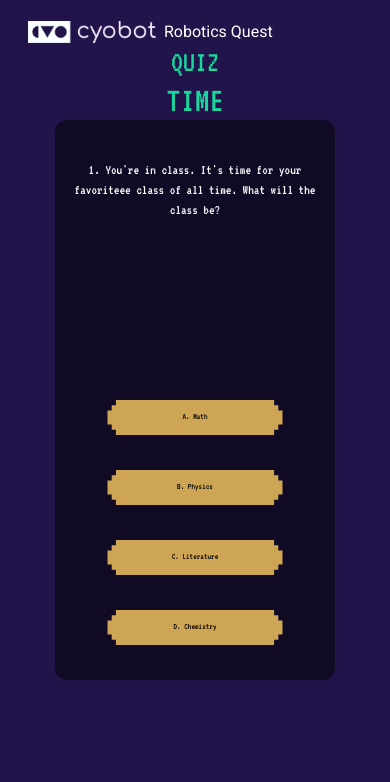
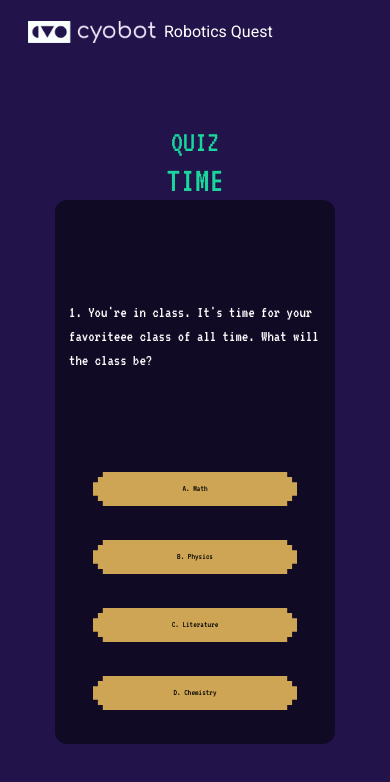
Before and after one commit to devcyobot/quiz-robotics-quest, a Next.js app: page /quiz in a window 390 px wide. Shown: the top 782 px of the page. Built offline with nearby package versions, Linux system fonts and the light colour scheme.

Commit message:
edit Option component and continue responsiveness

```diff
--- a/src/app/(app)/check-email/page.tsx
+++ b/src/app/(app)/check-email/page.tsx
@@ -7,9 +7,7 @@ import logoSrc from "../../../packages/client/assets/cyobot-logo.png";
 const CheckEmailPage: FC = () => {
   return (
     <main className="fixed inset-0 z-50 flex items-center justify-center bg-black bg-opacity-50">
-      <section
-        className={`container bg-brand-purple-dark rounded-xl shadow-lg p-4 w-auto sm:w-2/3 lg:w-1/2 max-h-400:h-[90%] h-2/3 sm:h-1/3 md:h-4/5 lg:h-1/2 max-h-[30rem] overflow-autoflex flex-col justify-between transform transition-all duration-300 `}
-      >
+      <section className="container bg-brand-purple-dark rounded-xl shadow-lg p-4 w-auto sm:w-2/3 lg:w-1/2 max-h-400:h-[90%] h-2/3 sm:h-1/3 md:h-4/5 lg:h-1/2 max-h-[30rem] overflow-autoflex flex-col justify-between transform transition-all duration-300">
         <div className="h-full flex flex-col justify-evenly">
           <div className="mx-auto">
             <LogoBadge description={""} src={logoSrc.src} />
--- a/src/app/(app)/page.tsx
+++ b/src/app/(app)/page.tsx
@@ -5,9 +5,7 @@ import Button from "../../packages/client/component/form/form-button/FormButton"
 const WelcomePage: FC = () => {
   return (
     <main className="fixed inset-0 z-50 flex items-center justify-center bg-black bg-opacity-50">
-      <section
-        className={`container bg-brand-purple-dark rounded-xl shadow-lg p-4 w-4/5 md:w-2/3 lg:w-1/2 max-h-400:h-[90%] h-2/3 sm:h-1/3 md:h-[55%] lg:h-1/2 max-h-[30rem] overflow-autoflex flex-col justify-between transform transition-all duration-300 `}
-      >
+      <section className="container bg-brand-purple-dark rounded-xl shadow-lg p-4 w-4/5 md:w-2/3 lg:w-1/2 max-h-400:h-[90%] h-2/3 sm:h-1/3 md:h-[55%] lg:h-1/2 max-h-[30rem] overflow-autoflex flex-col justify-between transform transition-all duration-300">
         <div className="h-full flex flex-col justify-evenly">
           <div className="mx-auto">
             <LogoBadge description={""} src={logoSrc.src} />
--- a/src/app/(app)/quiz/page.tsx
+++ b/src/app/(app)/quiz/page.tsx
@@ -19,25 +19,26 @@ const Quiz: FC = () => {
   }, [answers, recordLength, totalPages]);
 
   return (
-    <main className="container h-screen m-auto p-5">
-      <div>
+    <main className="container h-screen m-auto p-5 flex flex-col items-center">
       <div className="flex justify-between w-full">
         <LogoBadge description={"Robotics Quest"} src={logoSrc.src} />
       </div>
+      <div className="flex flex-col items-center m-auto sm:m-0">
         <h1 className="font-vt323 text-brand-green text-3xl sm:text-4xl md:text-5xl lg:text-6xl xl:text-7xl flex flex-col text-center">
-          QUIZ{" "}
+          QUIZ
+          <br />
           <span className="text-4xl sm:text-5xl md:text-6xl lg:text-7xl xl:text-8xl">
             TIME
           </span>
         </h1>
-      </div>
-      <div className="bg-black bg-opacity-50 h-[35rem] rounded-xl w-4/5 m-auto ">
+        <div className="transform transition-all duration-300 container bg-black bg-opacity-50 h-[34rem] sm:h-[35rem] rounded-xl w-4/5 xl:w-[65rem] 2xl:w-[70rem] justify-self-center">
           <QuizPagination
             totalPages={totalPages}
             onPageChange={handleNext}
             questions={QuizData}
           />
         </div>
+      </div>
     </main>
   );
 };
--- a/src/packages/client/component/Option.tsx
+++ b/src/packages/client/component/Option.tsx
@@ -39,6 +39,17 @@ const Option: FC<OptionProps> = ({ width, height, text }) => {
     `;
   };
 
+  const getPathText = (w: number, h: number): string => {
+    const originalWidth = 125;
+    const originalHeight = 20;
+    const scaleX = w / originalWidth;
+    const scaleY = h / originalHeight;
+
+    return `
+      M ${9 * scaleX} ${8 * scaleY} L ${116 * scaleX} ${8 * scaleY}
+      M ${9 * scaleX} ${14 * scaleY} L ${116 * scaleX} ${14 * scaleY}
+    `;
+  };
   const handleMouseOver = () => {
     setIsHovered(true);
   };
@@ -46,6 +57,11 @@ const Option: FC<OptionProps> = ({ width, height, text }) => {
   const handleMouseLeave = () => {
     setIsHovered(false);
   };
+
+  // The threshold to use the textPath, minimum to be 50 characters
+  // otherwise, use the default text
+  let useTextPath = false;
+  if (text.length > 50) useTextPath = true;
 
   return (
     <li
@@ -65,15 +81,31 @@ const Option: FC<OptionProps> = ({ width, height, text }) => {
           fill={isHovered ? "#1ad69c" : "#CEA455"}
           d={getPath(width, height)}
         ></path>
+        {useTextPath ? (
+          <>
+            <defs>
+              <path id={`option-path-${text}`} d={getPathText(width, height)} />
+            </defs>
+            <text>
+              <textPath
+                href={`#option-path-${text}`}
+                className="font-vt323 text-[0.33rem] sm:text-[0.355rem] md:text-[0.35rem] lg:text-[0.23rem] xl:text-[0.33rem] 2xl:text-[0.355rem]"
+              >
+                {text}
+              </textPath>
+            </text>
+          </>
+        ) : (
           <text
             x="50%"
             y="50%"
             dominantBaseline="middle"
             textAnchor="middle"
-          className="font-vt323 text-[0.32rem] md:text-[0.38rem]"
+            className="font-vt323 text-[0.33rem] sm:text-[0.355rem] md:text-[0.35rem] lg:text-[0.23rem] xl:text-[0.33rem] 2xl:text-[0.355rem]"
           >
             {text}
           </text>
+        )}
       </svg>
     </li>
   );
--- a/src/packages/client/component/Question.tsx
+++ b/src/packages/client/component/Question.tsx
@@ -10,16 +10,29 @@ const Question: FC<QuestionProps> = ({ description, options }) => {
 
   useEffect(() => {
     const updateDimensions = () => {
-      if (window.matchMedia("(max-width: 640px)").matches) {
-        setDimensions({ width: 100, height: 20 });
-      } else if (window.matchMedia("(max-width: 768px)").matches) {
+      // 2xl
+      if (window.matchMedia("(min-width: 1536px)").matches) {
         setDimensions({ width: 130, height: 20 });
-      } else if (window.matchMedia("(max-width: 1024px)").matches) {
+      }
+      // xl
+      else if (window.matchMedia("(min-width: 1280px)").matches) {
         setDimensions({ width: 120, height: 20 });
-      } else if (window.matchMedia("(max-width: 1280px)").matches) {
-        setDimensions({ width: 95, height: 20 });
-      } else {
-        setDimensions({ width: 120, height: 20 }); // Default dimensions
+      }
+      // lg
+      else if (window.matchMedia("(min-width: 1024px)").matches) {
+        setDimensions({ width: 85, height: 20 });
+      }
+      // md
+      else if (window.matchMedia("(min-width: 768px)").matches) {
+        setDimensions({ width: 130, height: 15 });
+      }
+      // sm
+      else if (window.matchMedia("(min-width: 640px)").matches) {
+        setDimensions({ width: 130, height: 15 });
+      }
+      // mobile
+      else {
+        setDimensions({ width: 120, height: 20 }); // Default dimensions for mobile
       }
     };
 
@@ -33,7 +46,7 @@ const Question: FC<QuestionProps> = ({ description, options }) => {
 
   return (
     <section className="h-full w-[90%] flex flex-col place-content-center m-auto">
-      <h2 className="font-vt323 text-white text-sm sm:text-lg md:text-xl lg:text-2xl xl:text-3xl text-center h-1/2 w-full py-10">
+      <h2 className="font-vt323 flex items-center justify-center text-white text-base sm:text-lg md:text-xl lg:text-2xl xl:text-3xl h-1/2 w-full py-10">
         {description}
       </h2>
       <ul className="h-1/2 w-full grid grid-cols-1 lg:grid-cols-2 grid-rows-4 lg:grid-rows-2">
--- a/src/packages/client/component/form/EmailInvitation.tsx
+++ b/src/packages/client/component/form/EmailInvitation.tsx
@@ -53,9 +53,7 @@ const EmailInvitaion: FC = () => {
 
   return (
     <main className="fixed inset-0 z-50 flex flex-col items-center justify-center bg-black bg-opacity-50">
-      <section
-        className={`container bg-brand-purple-dark rounded-xl shadow-lg w-auto sm:w-2/3 lg:w-1/2 h-1/2 md:h-4/5 lg:h-[55%] max-h-[30rem] overflow-autoflex flex-col justify-between transform transition-all duration-300 `}
-      >
+      <section className="container bg-brand-purple-dark rounded-xl shadow-lg w-auto sm:w-2/3 lg:w-1/2 h-1/2 md:h-4/5 lg:h-[55%] max-h-[30rem] overflow-autoflex flex-col justify-between transform transition-all duration-300">
         <div className="h-full flex flex-col justify-evenly">
           <div className="mx-auto h-10">
             <LogoBadge description={""} src={logoSrc.src} />
```
Lines whose indentation alone changed are shown as unchanged.
